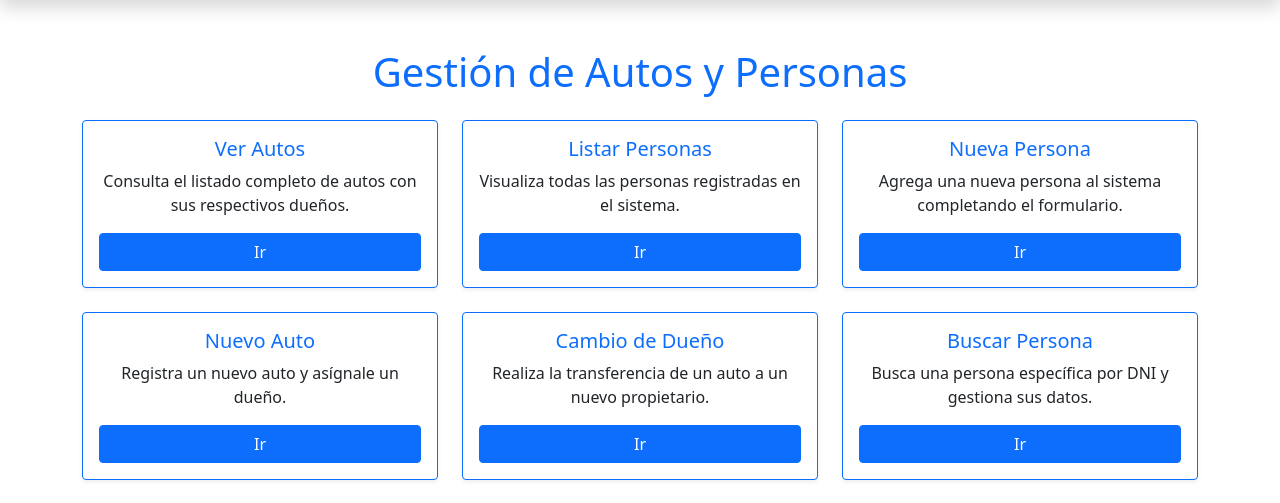
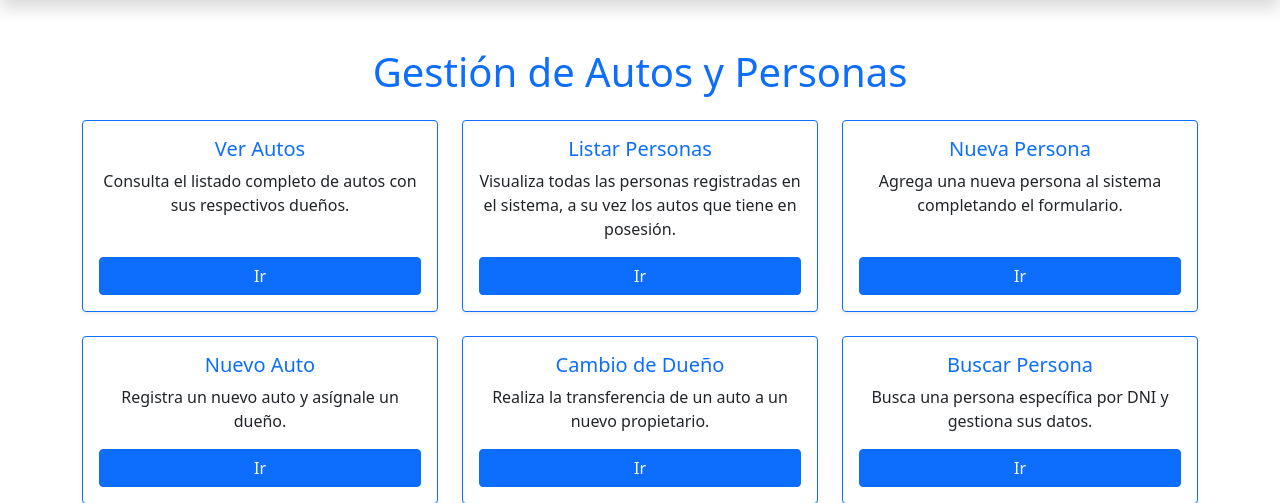
Before and after one commit to FacuLedesmaBertalot/TP4, a PHP site: page / in a window 1280 px wide. Shown: the part 56-559 px from the top of the page. Run offline with PHP 8.4, Linux system fonts and the light colour scheme.

Commit message:
Cambios en index.php

```diff
--- a/index.php
+++ b/index.php
@@ -28,7 +28,7 @@
                 <div class="card h-100 shadow-sm border-primary">
                     <div class="card-body d-flex flex-column text-center">
                         <h5 class="card-title text-primary">Listar Personas</h5>
-                        <p class="card-text">Visualiza todas las personas registradas en el sistema.</p>
+                        <p class="card-text">Visualiza todas las personas registradas en el sistema, a su vez los autos que tiene en posesión.</p>
                         <a href="View/listarPersonas.php" class="btn btn-primary mt-auto">Ir</a>
                     </div>
                 </div>
```
